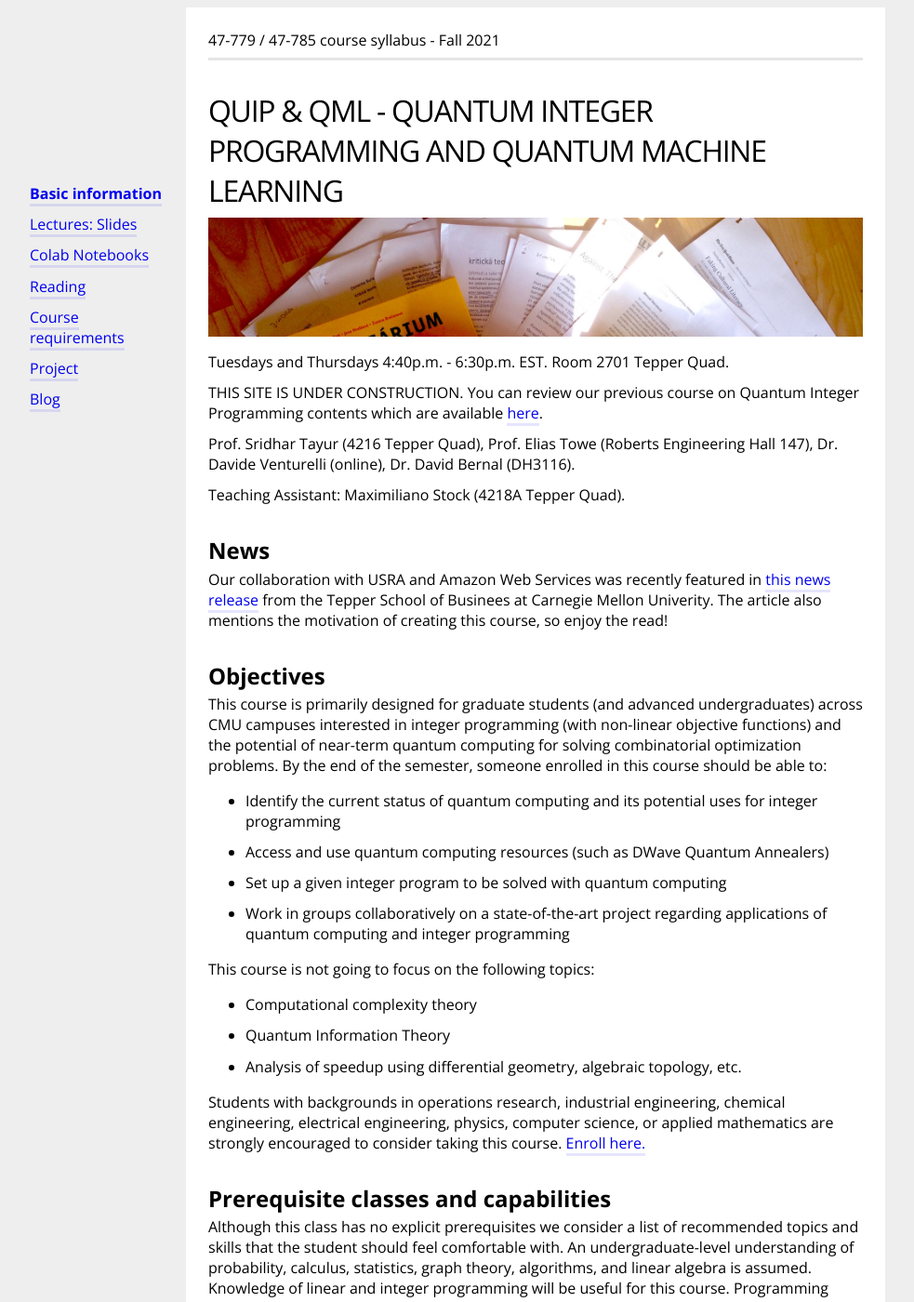
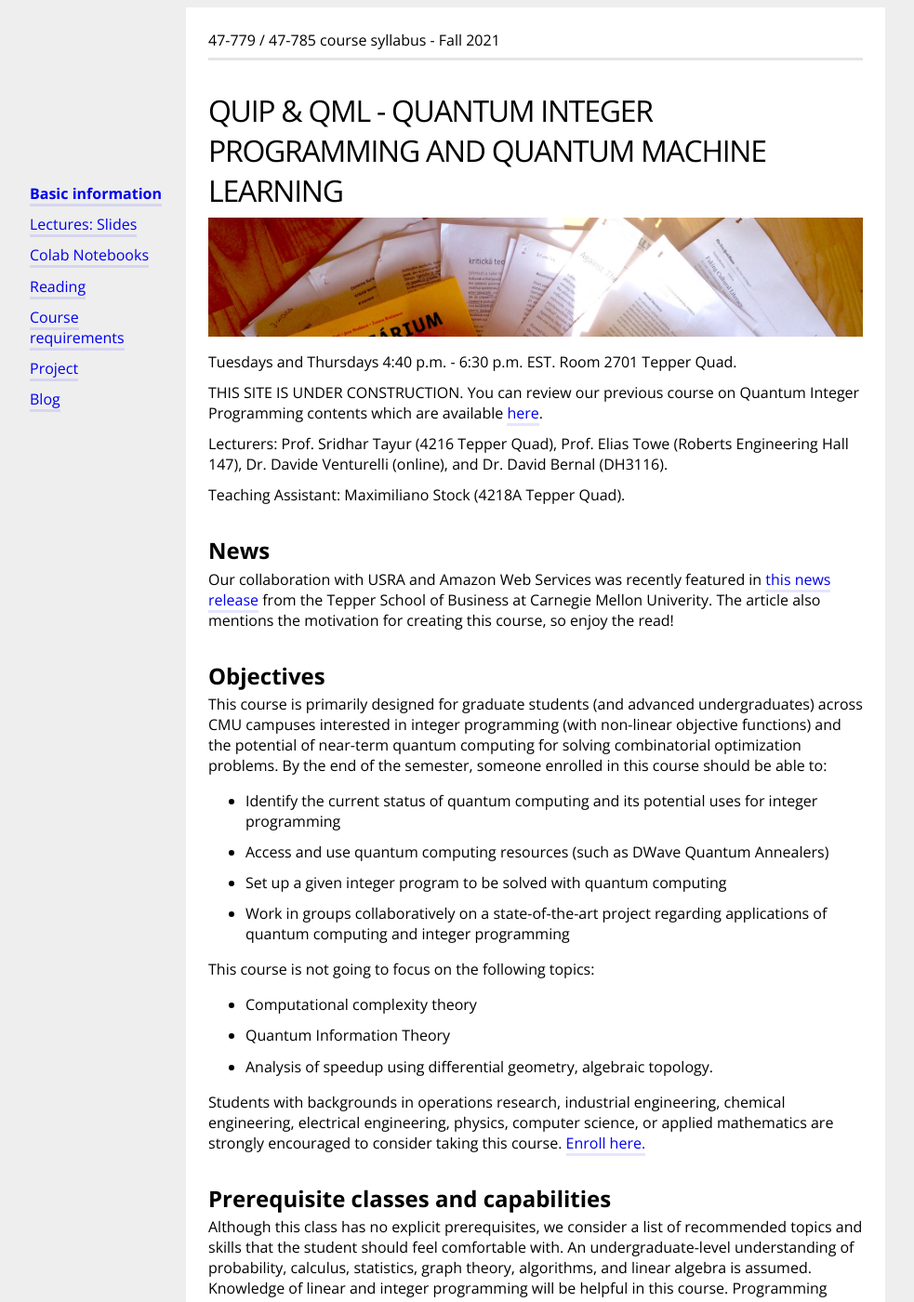
Before and after one commit to bernalde/QuIPML, a Jekyll site: the page built from index.md, in a window 1280 px wide and 1400 px high. Shown: the whole window at 93% size, without its empty margins (64-1047 px from the left). Built offline with Jekyll 4.4.1, drawn with Linux system fonts in a browser that asks for light colours; some of the changed text lies outside the part shown.

Commit message:
Fix typos

```diff
--- a/index.md
+++ b/index.md
@@ -8,19 +8,19 @@ menuPosition: 1
 
 <img src="{{ site.baseurl }}/style/header.jpg" width="100%">
 
-Tuesdays and Thursdays 4:40p.m. - 6:30p.m. EST. Room 2701 Tepper Quad.
+Tuesdays and Thursdays 4:40 p.m. - 6:30 p.m. EST. Room 2701 Tepper Quad.
 
 THIS SITE IS UNDER CONSTRUCTION.
 You can review our previous course on Quantum Integer Programming contents which are available [here](https://bernalde.github.io/QuIP/).
 
-Prof. Sridhar Tayur (4216 Tepper Quad), Prof. Elias Towe (Roberts Engineering Hall 147), Dr. Davide Venturelli (online), Dr. David Bernal (DH3116).
+Lecturers: Prof. Sridhar Tayur (4216 Tepper Quad), Prof. Elias Towe (Roberts Engineering Hall 147), Dr. Davide Venturelli (online), and Dr. David Bernal (DH3116).
 
 Teaching Assistant: Maximiliano Stock (4218A Tepper Quad).
 
 ## News
 
-Our collaboration with USRA and Amazon Web Services was recently featured in [this news release](https://www.cmu.edu/tepper/news/stories/2020/october/quantum-computing-course.html) from the Tepper School of Businees at Carnegie Mellon Univerity.
-The article also mentions the motivation of creating this course, so enjoy the read!
+Our collaboration with USRA and Amazon Web Services was recently featured in [this news release](https://www.cmu.edu/tepper/news/stories/2020/october/quantum-computing-course.html) from the Tepper School of Business at Carnegie Mellon Univerity.
+The article also mentions the motivation for creating this course, so enjoy the read!
 
 
 ## Objectives
@@ -35,18 +35,18 @@ By the end of the semester, someone enrolled in this course should be able to:
 This course is not going to focus on the following topics:
 - Computational complexity theory
 - Quantum Information Theory
-- Analysis of speedup using differential geometry, algebraic topology, etc.
+- Analysis of speedup using differential geometry, algebraic topology.
 
 Students with backgrounds in operations research, industrial engineering, chemical engineering, electrical engineering, physics, computer science, or applied mathematics are strongly encouraged to consider taking this course.
 [Enroll here.](https://s3.andrew.cmu.edu/sio)
 
 ## Prerequisite classes and capabilities
 
-Although this class has no explicit prerequisites we consider a list of recommended topics and skills that the student should feel comfortable with.
+Although this class has no explicit prerequisites, we consider a list of recommended topics and skills that the student should feel comfortable with.
 An undergraduate-level understanding of probability, calculus, statistics, graph theory, algorithms, and linear algebra is assumed.
-Knowledge of linear and integer programming will be useful for this course.
+Knowledge of linear and integer programming will be helpful in this course.
 Programming skills are strongly recommended.
-Basic concepts in physics are recommended but lack of prior knowledge is not an issue as pertinent ones will be covered in the lectures.
+Basic concepts in physics are recommended, but lack of prior knowledge is not an issue as pertinent ones will be covered in the lectures.
 No particular knowledge in quantum mechanics or algebraic geometry is required.
 
 
```
Also changed, not shown: other parts of index.md (+4 -4 lines).
